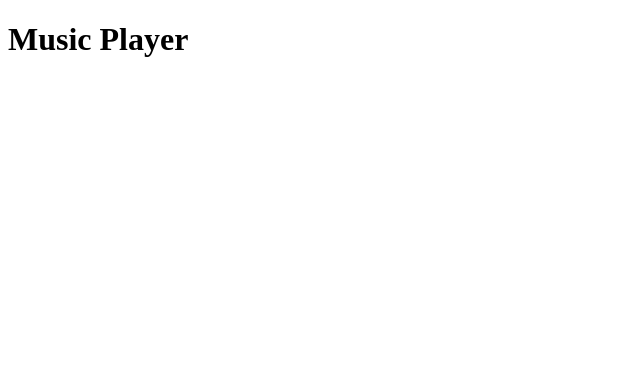
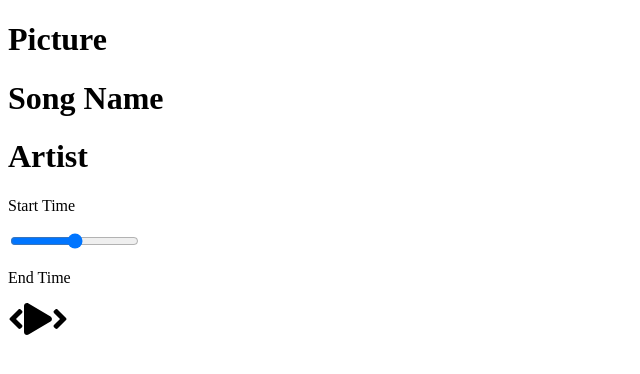
Before and after one commit to sdsimkins/react-player, a React (Create React App) app: page / in a window 1280 px wide. Shown: the top 374 px of the page, without its empty margins (0-640 px from the left). Built offline with nearby package versions, Linux system fonts and the light colour scheme.

Commit message:
added components

```diff
--- a/package.json
+++ b/package.json
@@ -3,6 +3,9 @@
   "version": "0.1.0",
   "private": true,
   "dependencies": {
+    "@fortawesome/fontawesome-svg-core": "^1.2.35",
+    "@fortawesome/free-solid-svg-icons": "^5.15.3",
+    "@fortawesome/react-fontawesome": "^0.1.14",
     "@testing-library/jest-dom": "^5.12.0",
     "@testing-library/react": "^11.2.7",
     "@testing-library/user-event": "^12.8.3",
--- a/src/App.js
+++ b/src/App.js
@@ -1,8 +1,13 @@
+import React from "react";
+// Adding Components
+import Player from "./components/Player";
+import Song from "./components/Song";
 
 function App() {
   return (
     <div className="App">
-      <h1>Music Player</h1>
+      <Song />
+      <Player />
     </div>
   );
 }
--- /dev/null
+++ b/src/components/Player.js
@@ -0,0 +1,22 @@
+import React from "react";
+import {FontAwesomeIcon} from "@fortawesome/react-fontawesome";
+import {faPlay,faAngleLeft,faAngleRight} from "@fortawesome/free-solid-svg-icons";
+
+const Player = () => {
+    return (
+        <div className="player">
+            <div className="time-control">
+                <p>Start Time</p>
+                <input type="range"/>
+                <p>End Time</p>
+            </div>
+            <div className="play-control">
+                <FontAwesomeIcon className="skip-back" size="2x" icon={faAngleLeft} />
+                <FontAwesomeIcon className="play" size="2x" icon={faPlay} />
+                <FontAwesomeIcon className="skip-forward" size="2x" icon={faAngleRight} />
+            </div>
+        </div>
+    )
+}
+
+export default Player;
--- /dev/null
+++ b/src/components/Song.js
@@ -0,0 +1,13 @@
+import React from "react";
+
+const Song = () => {
+    return (
+        <div className="song-container">
+            <h1>Picture</h1>
+            <h1>Song Name</h1>
+            <h1>Artist</h1>
+        </div>
+    )
+}
+
+export default Song;
```
Also changed, not shown: 1 other file (tests, documents, lock files or other folders).
